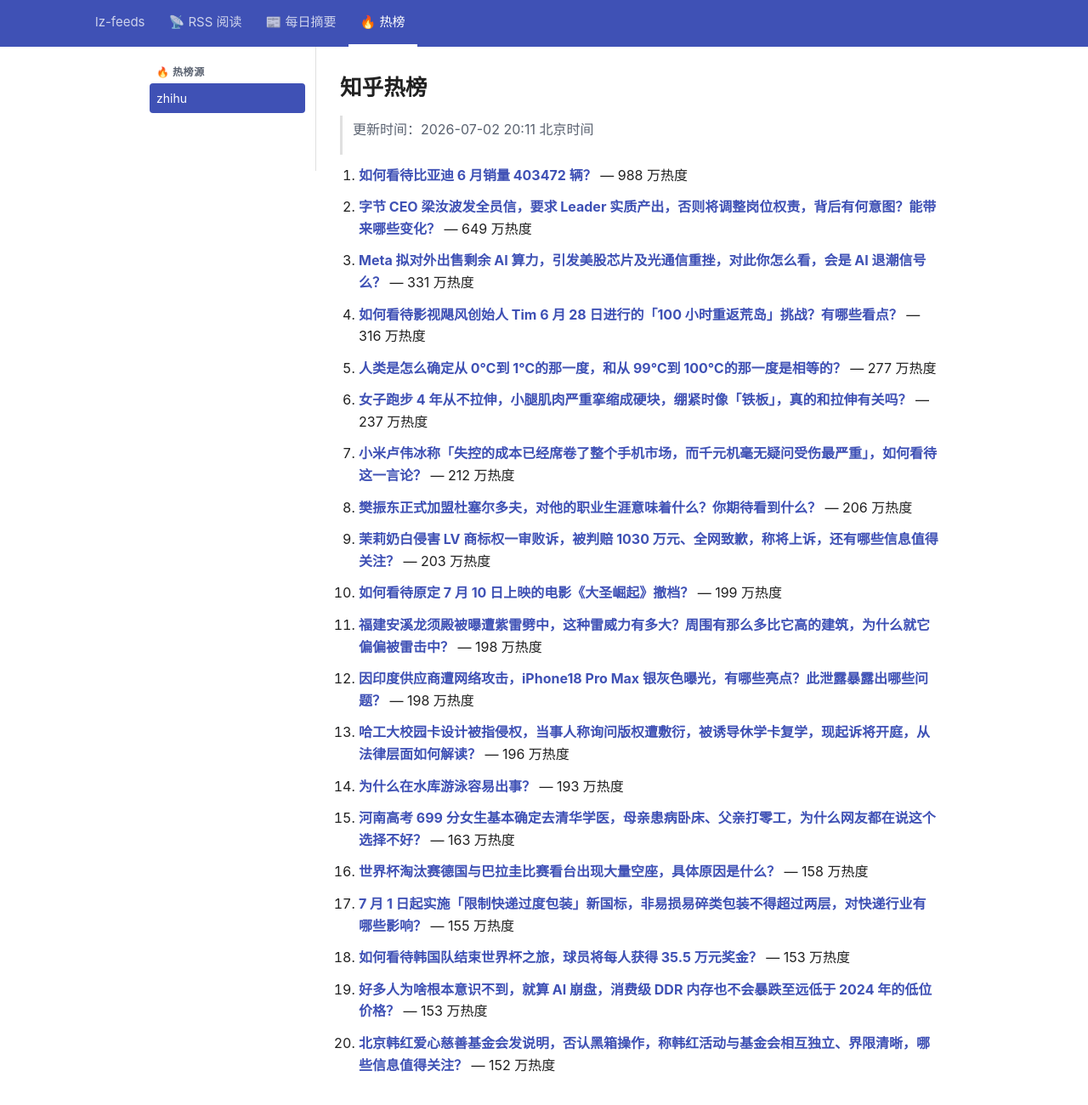
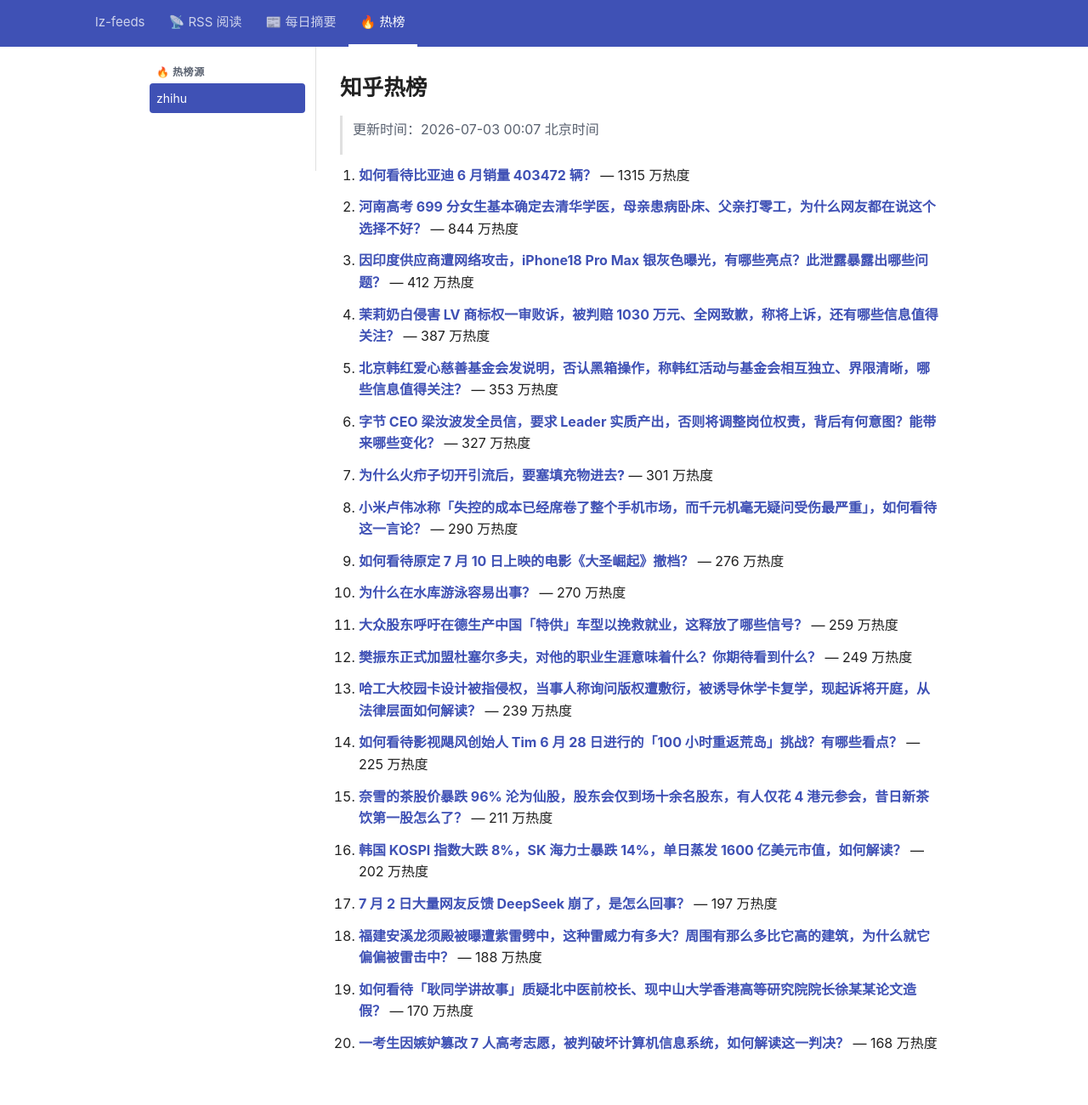
Before and after one commit to lizhang0101/lz-feeds, a Jekyll site: the page built from _hotlist/zhihu.md, in a window 1280 px wide and 1330 px high. Shown: the top 1300 px of the window at 85% size. Built offline with Jekyll 4.4.1, drawn with Linux system fonts in a browser that asks for light colours.

Commit message:
hotlist: 2026-07-02T16:07Z

```diff
--- a/_hotlist/zhihu.md
+++ b/_hotlist/zhihu.md
@@ -1,48 +1,48 @@
 ---
-updated: 2026-07-02 20:11 北京时间
+updated: 2026-07-03 00:07 北京时间
 count: 20
 ---
 
 # 知乎热榜
 
-> 更新时间：2026-07-02 20:11 北京时间
+> 更新时间：2026-07-03 00:07 北京时间
 
-1. **[如何看待比亚迪 6 月销量 403472 辆？](https://www.zhihu.com/question/2055723812524652185)** — 988 万热度
+1. **[如何看待比亚迪 6 月销量 403472 辆？](https://www.zhihu.com/question/2055723812524652185)** — 1315 万热度
 
-2. **[字节 CEO 梁汝波发全员信，要求 Leader 实质产出，否则将调整岗位权责，背后有何意图？能带来哪些变化？](https://www.zhihu.com/question/2055686422682494046)** — 649 万热度
+2. **[河南高考 699 分女生基本确定去清华学医，母亲患病卧床、父亲打零工，为什么网友都在说这个选择不好？](https://www.zhihu.com/question/2054372674491750198)** — 844 万热度
 
-3. **[Meta 拟对外出售剩余 AI 算力，引发美股芯片及光通信重挫，对此你怎么看，会是 AI 退潮信号么？](https://www.zhihu.com/question/2055934590297150773)** — 331 万热度
+3. **[因印度供应商遭网络攻击，iPhone18 Pro Max 银灰色曝光，有哪些亮点？此泄露暴露出哪些问题？](https://www.zhihu.com/question/2055321023403095974)** — 412 万热度
 
-4. **[如何看待影视飓风创始人 Tim 6 月 28 日进行的「100 小时重返荒岛」挑战？有哪些看点？](https://www.zhihu.com/question/2055227089813608403)** — 316 万热度
+4. **[茉莉奶白侵害 LV 商标权一审败诉，被判赔 1030 万元、全网致歉，称将上诉，还有哪些信息值得关注？](https://www.zhihu.com/question/2056019974779401205)** — 387 万热度
 
-5. **[人类是怎么确定从 0℃到 1℃的那一度，和从 99℃到 100℃的那一度是相等的？](https://www.zhihu.com/question/2054260183191269704)** — 277 万热度
+5. **[北京韩红爱心慈善基金会发说明，否认黑箱操作，称韩红活动与基金会相互独立、界限清晰，哪些信息值得关注？](https://www.zhihu.com/question/2056091282431107204)** — 353 万热度
 
-6. **[女子跑步 4 年从不拉伸，小腿肌肉严重挛缩成硬块，绷紧时像「铁板」，真的和拉伸有关吗？](https://www.zhihu.com/question/2054902602291318842)** — 237 万热度
+6. **[字节 CEO 梁汝波发全员信，要求 Leader 实质产出，否则将调整岗位权责，背后有何意图？能带来哪些变化？](https://www.zhihu.com/question/2055686422682494046)** — 327 万热度
 
-7. **[小米卢伟冰称「失控的成本已经席卷了整个手机市场，而千元机毫无疑问受伤最严重」，如何看待这一言论？](https://www.zhihu.com/question/2055964863189537048)** — 212 万热度
+7. **[为什么火疖子切开引流后，要塞填充物进去?](https://www.zhihu.com/question/7737953488)** — 301 万热度
 
-8. **[樊振东正式加盟杜塞尔多夫，对他的职业生涯意味着什么？你期待看到什么？](https://www.zhihu.com/question/2055750691021395184)** — 206 万热度
+8. **[小米卢伟冰称「失控的成本已经席卷了整个手机市场，而千元机毫无疑问受伤最严重」，如何看待这一言论？](https://www.zhihu.com/question/2055964863189537048)** — 290 万热度
 
-9. **[茉莉奶白侵害 LV 商标权一审败诉，被判赔 1030 万元、全网致歉，称将上诉，还有哪些信息值得关注？](https://www.zhihu.com/question/2056019974779401205)** — 203 万热度
+9. **[如何看待原定 7 月 10 日上映的电影《大圣崛起》撤档？](https://www.zhihu.com/question/2055322936668598686)** — 276 万热度
 
-10. **[如何看待原定 7 月 10 日上映的电影《大圣崛起》撤档？](https://www.zhihu.com/question/2055322936668598686)** — 199 万热度
+10. **[为什么在水库游泳容易出事？](https://www.zhihu.com/question/29416944)** — 270 万热度
 
-11. **[福建安溪龙须殿被曝遭紫雷劈中，这种雷威力有多大？周围有那么多比它高的建筑，为什么就它偏偏被雷击中？](https://www.zhihu.com/question/2055683206213361694)** — 198 万热度
+11. **[大众股东呼吁在德生产中国「特供」车型以挽救就业，这释放了哪些信号？](https://www.zhihu.com/question/2055241009630598774)** — 259 万热度
 
-12. **[因印度供应商遭网络攻击，iPhone18 Pro Max 银灰色曝光，有哪些亮点？此泄露暴露出哪些问题？](https://www.zhihu.com/question/2055321023403095974)** — 198 万热度
+12. **[樊振东正式加盟杜塞尔多夫，对他的职业生涯意味着什么？你期待看到什么？](https://www.zhihu.com/question/2055750691021395184)** — 249 万热度
 
-13. **[哈工大校园卡设计被指侵权，当事人称询问版权遭敷衍，被诱导休学卡复学，现起诉将开庭，从法律层面如何解读？](https://www.zhihu.com/question/2055663897164473199)** — 196 万热度
+13. **[哈工大校园卡设计被指侵权，当事人称询问版权遭敷衍，被诱导休学卡复学，现起诉将开庭，从法律层面如何解读？](https://www.zhihu.com/question/2055663897164473199)** — 239 万热度
 
-14. **[为什么在水库游泳容易出事？](https://www.zhihu.com/question/29416944)** — 193 万热度
+14. **[如何看待影视飓风创始人 Tim 6 月 28 日进行的「100 小时重返荒岛」挑战？有哪些看点？](https://www.zhihu.com/question/2055227089813608403)** — 225 万热度
 
-15. **[河南高考 699 分女生基本确定去清华学医，母亲患病卧床、父亲打零工，为什么网友都在说这个选择不好？](https://www.zhihu.com/question/2054372674491750198)** — 163 万热度
+15. **[奈雪的茶股价暴跌 96% 沦为仙股，股东会仅到场十余名股东，有人仅花 4 港元参会，昔日新茶饮第一股怎么了？](https://www.zhihu.com/question/2055976324167213165)** — 211 万热度
 
-16. **[世界杯淘汰赛德国与巴拉圭比赛看台出现大量空座，具体原因是什么？](https://www.zhihu.com/question/2055271796257939479)** — 158 万热度
+16. **[韩国 KOSPI 指数大跌 8%，SK 海力士暴跌 14%，单日蒸发 1600 亿美元市值，如何解读？](https://www.zhihu.com/question/2056021886144864275)** — 202 万热度
 
-17. **[7 月 1 日起实施「限制快递过度包装」新国标，非易损易碎类包装不得超过两层，对快递行业有哪些影响？](https://www.zhihu.com/question/2054893262171805432)** — 155 万热度
+17. **[7 月 2 日大量网友反馈 DeepSeek 崩了，是怎么回事？](https://www.zhihu.com/question/2056064893745193207)** — 197 万热度
 
-18. **[如何看待韩国队结束世界杯之旅，球员将每人获得 35.5 万元奖金？](https://www.zhihu.com/question/2054969314218971259)** — 153 万热度
+18. **[福建安溪龙须殿被曝遭紫雷劈中，这种雷威力有多大？周围有那么多比它高的建筑，为什么就它偏偏被雷击中？](https://www.zhihu.com/question/2055683206213361694)** — 188 万热度
 
-19. **[好多人为啥根本意识不到，就算 AI 崩盘，消费级 DDR 内存也不会暴跌至远低于 2024 年的低位价格？](https://www.zhihu.com/question/2052018919150450628)** — 153 万热度
+19. **[如何看待「耿同学讲故事」质疑北中医前校长、现中山大学香港高等研究院院长徐某某论文造假？](https://www.zhihu.com/question/2054149712081695912)** — 170 万热度
 
-20. **[北京韩红爱心慈善基金会发说明，否认黑箱操作，称韩红活动与基金会相互独立、界限清晰，哪些信息值得关注？](https://www.zhihu.com/question/2056091282431107204)** — 152 万热度
+20. **[一考生因嫉妒篡改 7 人高考志愿，被判破坏计算机信息系统，如何解读这一判决？](https://www.zhihu.com/question/2055297387804070409)** — 168 万热度
```
